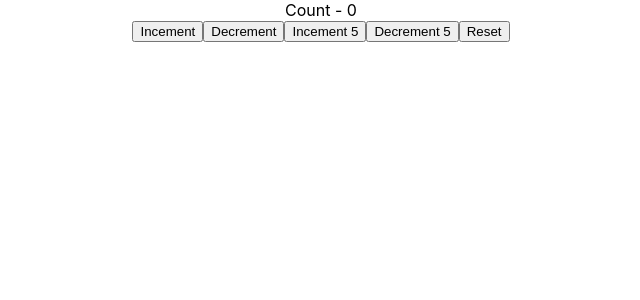
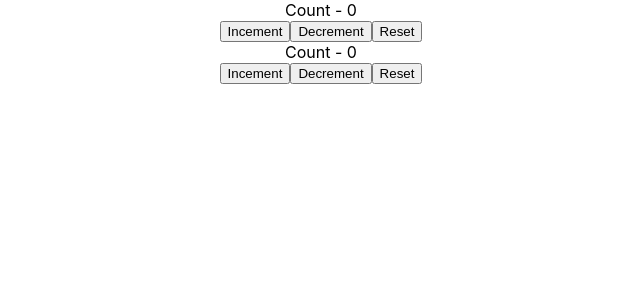
Before and after one commit to RazzSunuwar/React-Hook, a React (Create React App) app: page / in a window 1280 px wide. Shown: the top 300 px of the page, without its empty margins (319-959 px from the left). Built offline with nearby package versions, Linux system fonts and the light colour scheme.

Commit message:
React Hooks - Multiple useReducer

```diff
--- a/src/App.js
+++ b/src/App.js
@@ -16,6 +16,7 @@
 import ComponentC from './components/ComponentC';
 import CounterOne from './components/CounterOne';
 import CounterTwo from './components/CounterTwo';
+import CounterThree from './components/CounterThree';
 
 export const UserContext = React.createContext()
 export const ChannelContext = React.createContext()
@@ -43,7 +44,8 @@
       </UserContext.Provider> */}
 
       {/* <CounterOne /> */}
-      <CounterTwo />
+      {/* <CounterTwo /> */}
+      <CounterThree />
 
 
     </div>
--- /dev/null
+++ b/src/components/CounterThree.js
@@ -0,0 +1,35 @@
+import React, {useReducer} from 'react';
+
+const initialState = 0;
+const reducer = (state, action) => {
+    switch(action) {
+        case 'increment':
+            return state + 1;
+        case 'decrement':
+            return state - 1;
+        case 'Reset':
+            return initialState
+        default:
+            return state
+    }
+}
+function CounterThree() {
+    const [count, dispatch] = useReducer(reducer, initialState)
+    const [countTwo, dispatchTwo]= useReducer(reducer, initialState)
+
+    return (
+        <div>
+            <div>Count - {count}</div>
+            <button onClick={() => dispatch('increment')}>Incement</button>
+            <button onClick={() => dispatch('decrement')}>Decrement</button>
+            <button onClick={() => dispatch('Reset')}>Reset</button>
+
+            <div>Count - {countTwo}</div>
+            <button onClick={() => dispatchTwo('increment')}>Incement</button>
+            <button onClick={() => dispatchTwo('decrement')}>Decrement</button>
+            <button onClick={() => dispatchTwo('Reset')}>Reset</button>
+        </div>
+    )
+}
+
+export default CounterThree;
--- a/src/components/CounterTwo.js
+++ b/src/components/CounterTwo.js
@@ -1,13 +1,20 @@
 import React, {useReducer} from 'react';
 
 const initialState = {
-    firstCounter: 0};
+    firstCounter: 0,
+    secondCounter: 10
+
+};
 const reducer = (state, action) => {
     switch(action.type) {
         case 'increment':
-            return {firstCounter: state.firstCounter + action.value};
+            return { ...state, firstCounter: state.firstCounter + action.value};
         case 'decrement':
-            return {firstCounter: state.firstCounter - action.value};
+            return { ...state, firstCounter: state.firstCounter - action.value};
+        case 'increment2':
+            return {...state, secondCounter: state.secondCounter + action.value};
+        case 'decrement2':
+            return {...state, secondCounter: state.secondCounter - action.value};
         case 'Reset':
             return initialState
         default:
@@ -19,12 +26,17 @@
 
     return (
         <div>
-            <div>Count - {count.firstCounter}</div>
+            <div>First Counter - {count.firstCounter}</div>
             <button onClick={() => dispatch({type: 'increment', value: 1 })}>Incement</button>
             <button onClick={() => dispatch({type: 'decrement',  value: 1 })}>Decrement</button>
             <button onClick={() => dispatch({type: 'increment', value: 5 })}>Incement 5</button>
             <button onClick={() => dispatch({type: 'decrement',  value: 5 })}>Decrement 5</button>
             <button onClick={() => dispatch({type: 'Reset'})}>Reset</button>
+            <div>Second Counter - {count.secondCounter}</div>
+            <div>
+                <button onClick={() => dispatch({type: 'increment2', value: 1 })}>Incement Counter 2</button>
+                <button onClick={() => dispatch({type: 'decrement2',  value: 1 })}>Decrement Counter 2</button>
+            </div>
         </div>
     )
 }
```
